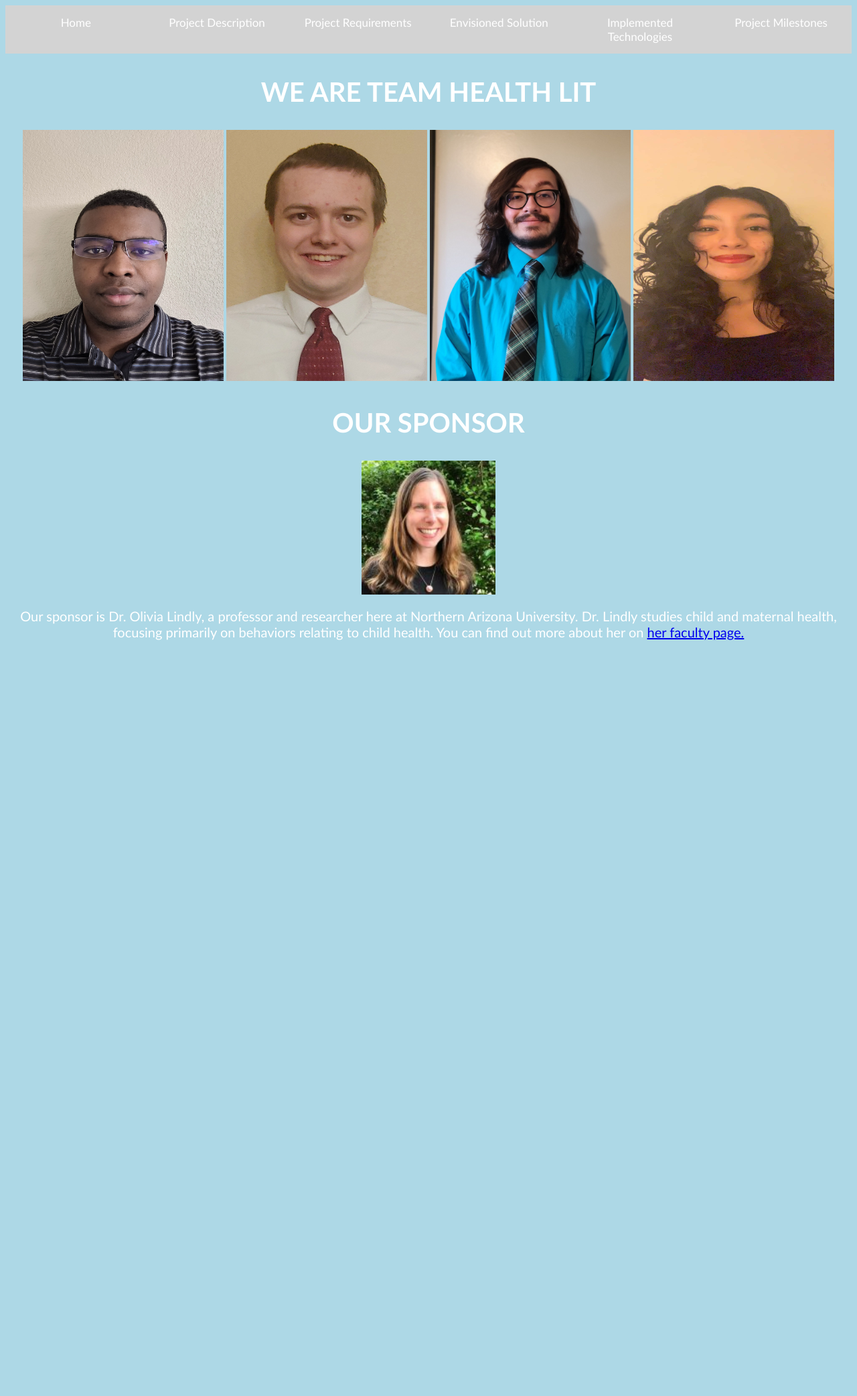
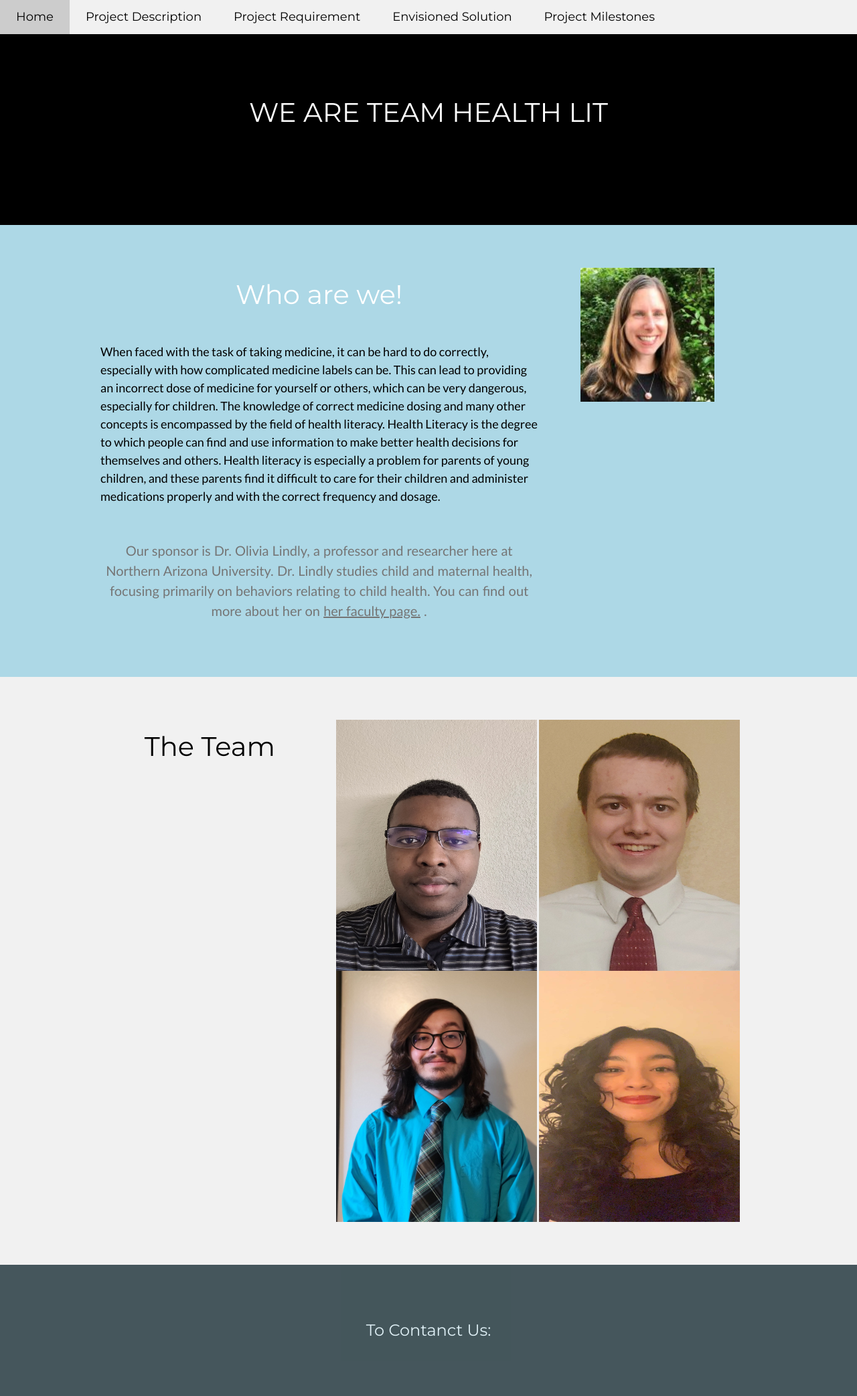
Before and after one commit to ALASKAWARRIORS/HealthLit, a PHP site: page / in a window 1280 px wide. Shown: the whole page at 67% size. Before the commit the page ends 956 px from the top, so only its background shows below. Run offline with PHP 8.4, Linux system fonts and the light colour scheme.

Commit message:
Fixed website 10/31

```diff
--- a/Website_Files/index.html
+++ b/Website_Files/index.html
@@ -1,22 +1,64 @@
 <!DOCTYPE html>
-<html>
-	<head>
-		<link rel="stylesheet" href="styling.css">
-		<div class="navbar">
-		<a href="index.html">Home</a>
-		<a href="Project_Description.html">Project Description</a>
-		<a href="Project_Requirements.html">Project Requirements</a>
-		<a href="Envisioned_Solution.html">Envisioned Solution</a>
-		<a href="Implemented_Technologies.html">Implemented Technologies</a>
-		<a href="Project_Milestones.html">Project Milestones</a>
-		</div>
-	</head>
-	<meta name="viewport" content="width=device-width, initial-scale=1">
+<html lang="en">
+<title>HealthLit</title>
+<meta charset="UTF-8">
+<meta name="viewport" content="width=device-width, initial-scale=1">
+<link rel="stylesheet" href="https://www.w3schools.com/w3css/4/w3.css">
+<link rel="stylesheet" href="https://fonts.googleapis.com/css?family=Lato">
+<link rel="stylesheet" href="styling.css">
+<link rel="stylesheet" href="https://fonts.googleapis.com/css?family=Montserrat">
+<link rel="stylesheet" href="https://cdnjs.cloudflare.com/ajax/libs/font-awesome/4.7.0/css/font-awesome.min.css">
+<style>
+body,h1,h2,h3,h4,h5,h6 {font-family: "Lato", sans-serif}
+.w3-bar,h1,button {font-family: "Montserrat", sans-serif}
+.fa-anchor,.fa-coffee {font-size:200px}
+</style>
 <body>
-	<div>
-		<h2>WE ARE TEAM HEALTH LIT</h2>
-	</div>
-			<div align = "center">
+
+<!-- Navbar -->
+<div class="w3-top">
+  <div class="w3-bar w3-light-grey w3-card w3-left-align w3-large">
+    <a href="index.html" class="w3-bar-item w3-button w3-padding-large w3-light-grey">Home</a>
+    <a href="Project_Description.html" class="w3-bar-item w3-button w3-hide-small w3-padding-large w3-light-grey">Project Description</a>
+    <a href="Project_Requirements.html" class="w3-bar-item w3-button w3-hide-small w3-padding-large w3-light-grey">Project Requirement</a>
+    <a href="Envisioned_Solution.html" class="w3-bar-item w3-button w3-hide-small w3-padding-large w3-light-grey">Envisioned Solution</a>
+    <a href="Project_Milestones.html" class="w3-bar-item w3-button w3-hide-small w3-padding-large ww3-light-grey">Project Milestones</a>
+  </div>
+</div>
+
+<!-- Header -->
+<header class="w3-container w3-black w3-center" style="padding:128px 16px">
+  <h1 class="title">WE ARE TEAM HEALTH LIT</h1>
+</header>
+
+<!-- First Grid -->
+<div class="w3-row-padding w3-padding-64 w3-container">
+  <div class="w3-content">
+    <div class="w3-twothird">
+      <h1>Who are we!</h1>
+      <h5 class="w3-padding-32">When faced with the task of taking medicine, it can be hard to do correctly, especially with how complicated medicine labels can be. This can lead to providing an incorrect dose of medicine for yourself or others, which can be very dangerous, especially for children. The knowledge of correct medicine dosing and many other concepts is encompassed by the field of health literacy. Health Literacy is the degree to which people can find and use information to make better health decisions for themselves and others. Health literacy is especially a problem for parents of young children, and these parents find it difficult to care for their children and administer medications properly and with the correct frequency and dosage.</h5>
+
+      <p class="w3-text-grey">Our sponsor is Dr. Olivia Lindly, a professor and researcher here at Northern Arizona University. Dr. Lindly studies child and maternal health, focusing primarily on behaviors relating to child health. You can find out more about her on
+<a href="https://nau.edu/health-sciences/olivia-lindly-phd-mph/">her faculty page.</a>
+.</p>
+
+    </div>
+
+    <div class="w3-third w3-center">
+      <img src="Images/Dr._Lindly.jpg" class="lindly-image">
+    </div>
+  </div>
+</div>
+
+<!-- Second Grid -->
+<div class="w3-row-padding w3-light-grey w3-padding-64 w3-container">
+  <div class="w3-content">
+    <div class="w3-third w3-center">
+    	<h1 class = "w3-text-black">The Team</h1>
+    </div>
+
+    <div class="w3-twothird">
+  <div align = "center">
 			<div>
 				<div class="container">
 					<img src="Images/Ahmir_Headshot.png" alt="Avatar" class = "image">
@@ -64,14 +106,15 @@
 				</div>
 			</div>
 			</div>
+    </div>
+  </div>
+</div>
 
-<h2>OUR SPONSOR</h2>
+<div class="w3-container w3-black w3-center w3-opacity w3-padding-64">
+    <h1 class="w3-margin w3-xlarge">To Contanct Us: </h1>
+</div>
 
-<img src="Images/Dr._Lindly.jpg" class="lindly-image">
-<p>
-Our sponsor is Dr. Olivia Lindly, a professor and researcher here at Northern Arizona University. Dr. Lindly studies child and maternal health, focusing primarily on behaviors relating to child health. You can find out more about her on
-<a href="https://nau.edu/health-sciences/olivia-lindly-phd-mph/">her faculty page.</a>
-</p>
+
 
 </body>
 </html>
--- a/Website_Files/styling.css
+++ b/Website_Files/styling.css
@@ -21,39 +21,7 @@ p
 
 * {box-sizing: border-box}
 
-.navbar {
-  width: 100%;
-  background-color: lightgray;
-  overflow: auto;
-}
 
-.navbar a {
-  float: left;
-  padding: 15px;
-  color: white;
-  text-decoration: none;
-  font-size: 17px;
-  width: 16.66666666666667%; /* Six links of equal widths */
-  text-align: center;
-  font-family: "Gill Sans", sans-serif;
-}
-
-.navbar a:hover {
-  background-color: #04AA6D;
-}
-
-.navbar a.active {
-  background-color: #04AA6D;
-}
-
-@media screen and (max-width: 500px) {
-  .navbar a {
-    float: none;
-    display: block;
-    width: 100%;
-    text-align: left;
-  }
-}
 .nice
 {
   position: center;
@@ -95,7 +63,7 @@ p
     position: absolute;
     opacity: 0;
     transition:all .3s ease;
-    background-color: #008cba;
+    background-color: #e4d8c8;
 }
 
 .overlayLeft{
@@ -103,7 +71,7 @@ p
     width:0;
     top:0;
     left:0;
-    background-color: #00b1ba;
+    background-color: #e4d8c8;
 }
 
 .container:hover .overlay,.container:hover .overlayFade {
```
Also changed, not shown: Website_Files/Envisioned_Solution.html (+56 -15 lines), Website_Files/Project_Description.html (+57 -22 lines), Website_Files/Project_Milestones.html (+56 -15 lines), Website_Files/Project_Requirements.html (+56 -15 lines), 1 other file.
